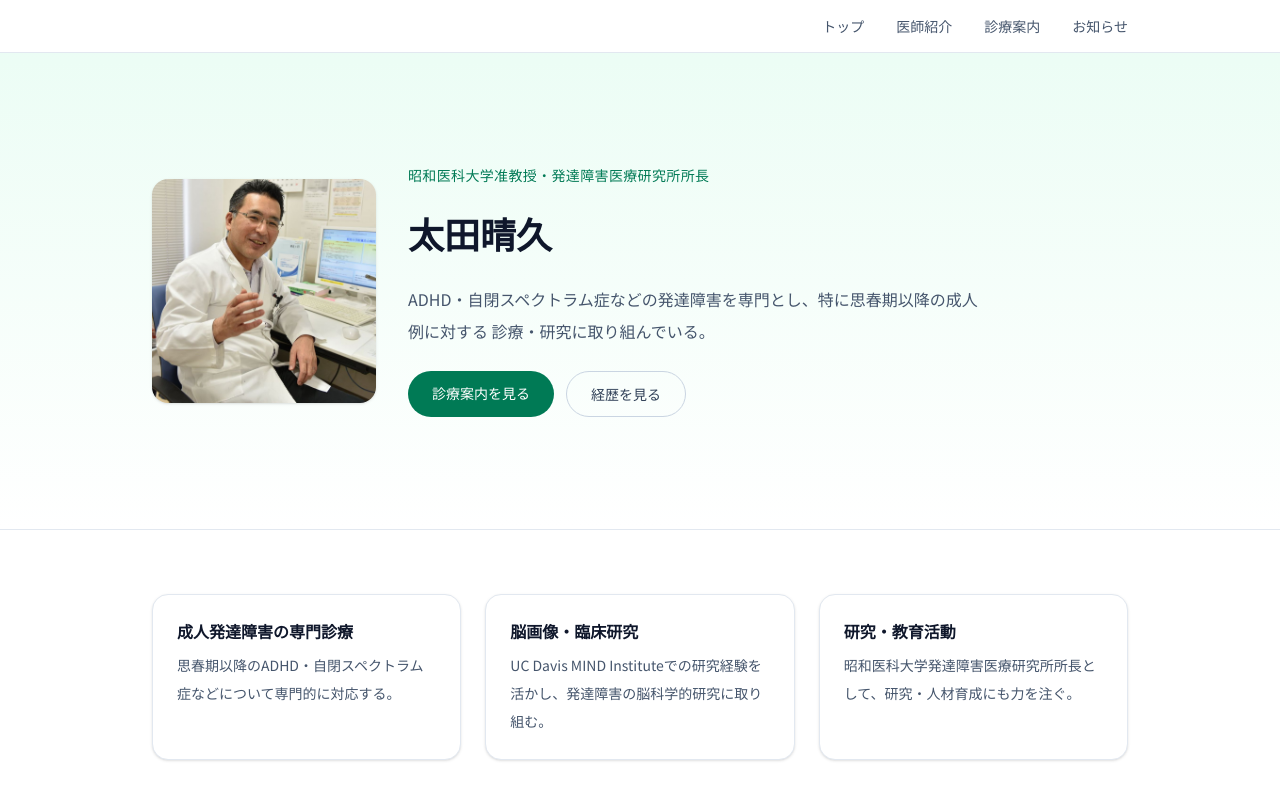
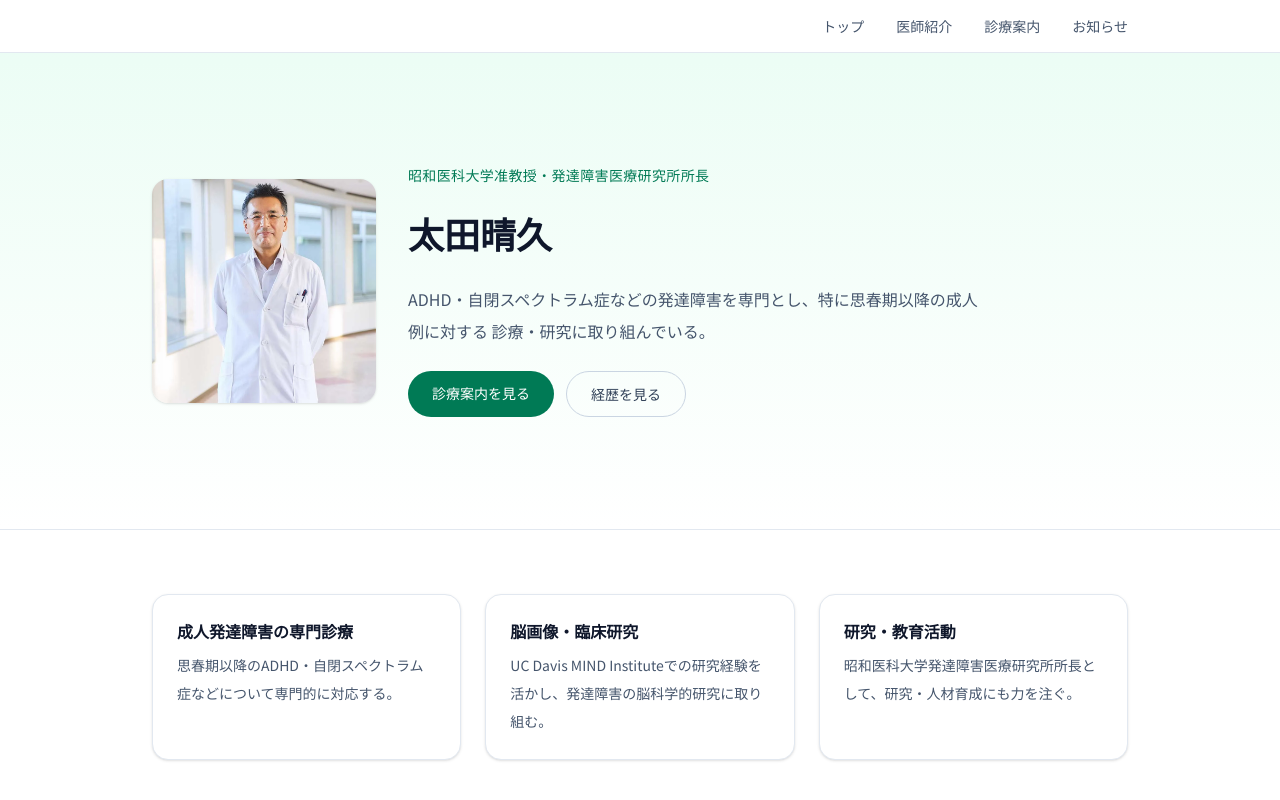
Before and after one commit to Coding-dotcom-cell/Haruhisa-Ota, a Next.js app: page / in a window 1280 px wide. Shown: the top 800 px of the page. Built offline with nearby package versions, Linux system fonts and the light colour scheme.

Commit message:
トップページの写真のみ差し替え

```diff
--- a/src/app/page.tsx
+++ b/src/app/page.tsx
@@ -11,7 +11,7 @@ export default function Home() {
       <section className="border-b border-slate-200 bg-gradient-to-b from-emerald-50 to-white">
         <div className="mx-auto flex max-w-5xl flex-col gap-8 px-6 py-20 sm:flex-row sm:items-center sm:py-28">
           <Image
-            src="/profile.jpg"
+            src="/profile-top.webp"
             alt={site.name}
             width={224}
             height={224}
```
Also changed, not shown: public/profile-top.webp (added).
